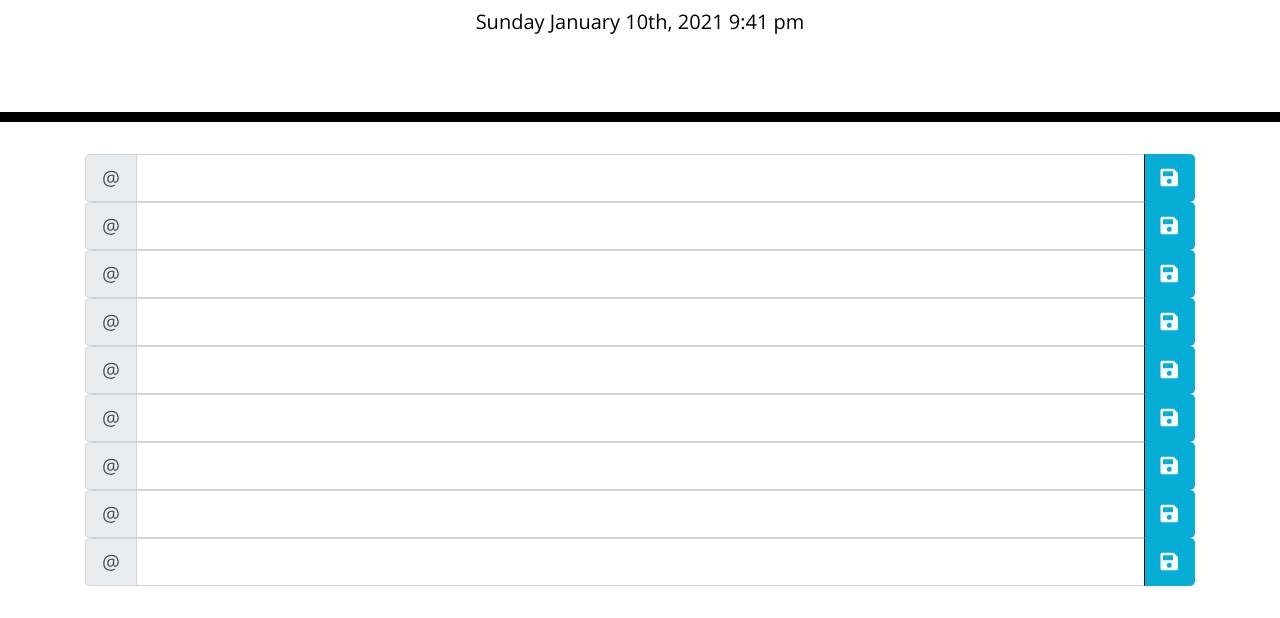
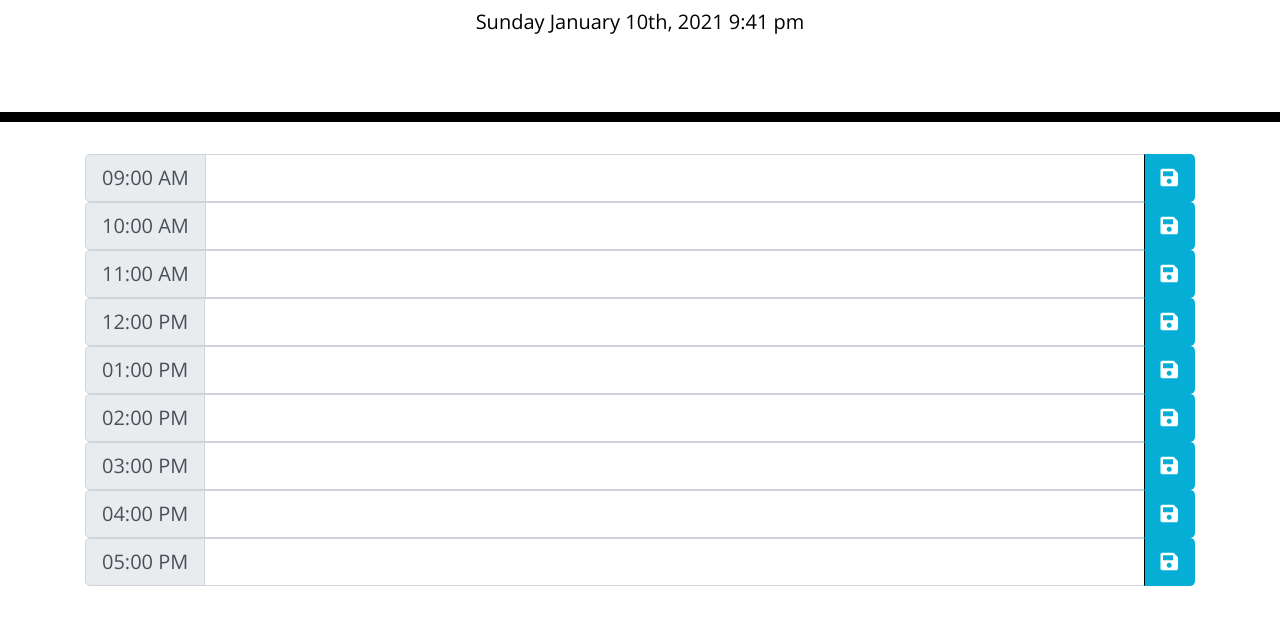
Before and after one commit to cmabdulkadir/Work_Day_Scheduler, a plain HTML site: page Develop/index.html in a window 1280 px wide. Shown: the part 182-800 px from the top of the page. Drawn offline with nearby package versions, Linux system fonts and the light colour scheme.

Commit message:
dynamically add time slots

```diff
--- a/Develop/index.html
+++ b/Develop/index.html
@@ -32,7 +32,7 @@
     <div class="container">
       <div class="input-group input-group-lg">
         <div class="input-group-prepend">
-          <span class="input-group-text time-block">@</span>
+          <span class="input-group-text time-block block1"></span>
         </div>
         <input type="text" class="form-control" aria-label="Large" />
         <div class="input-group-append">
@@ -41,7 +41,7 @@
       </div>
       <div class="input-group input-group-lg">
         <div class="input-group-prepend">
-          <span class="input-group-text time-block">@</span>
+          <span class="input-group-text time-block block2"></span>
         </div>
         <input type="text" class="form-control" aria-label="Large" />
         <div class="input-group-append">
@@ -50,7 +50,7 @@
       </div>
       <div class="input-group input-group-lg">
         <div class="input-group-prepend">
-          <span class="input-group-text time-block">@</span>
+          <span class="input-group-text time-block block3"></span>
         </div>
         <input type="text" class="form-control" aria-label="Large" />
         <div class="input-group-append">
@@ -59,7 +59,7 @@
       </div>
       <div class="input-group input-group-lg">
         <div class="input-group-prepend">
-          <span class="input-group-text time-block">@</span>
+          <span class="input-group-text time-block block4"></span>
         </div>
         <input type="text" class="form-control" aria-label="Large" />
         <div class="input-group-append">
@@ -68,7 +68,7 @@
       </div>
       <div class="input-group input-group-lg">
         <div class="input-group-prepend">
-          <span class="input-group-text time-block">@</span>
+          <span class="input-group-text time-block block5"></span>
         </div>
         <input type="text" class="form-control" aria-label="Large" />
         <div class="input-group-append">
@@ -77,7 +77,7 @@
       </div>
       <div class="input-group input-group-lg">
         <div class="input-group-prepend">
-          <span class="input-group-text time-block">@</span>
+          <span class="input-group-text time-block block6"></span>
         </div>
         <input type="text" class="form-control" aria-label="Large" />
         <div class="input-group-append">
@@ -86,7 +86,7 @@
       </div>
       <div class="input-group input-group-lg">
         <div class="input-group-prepend">
-          <span class="input-group-text time-block">@</span>
+          <span class="input-group-text time-block block7"></span>
         </div>
         <input type="text" class="form-control" aria-label="Large" />
         <div class="input-group-append">
@@ -95,7 +95,7 @@
       </div>
       <div class="input-group input-group-lg">
         <div class="input-group-prepend">
-          <span class="input-group-text time-block">@</span>
+          <span class="input-group-text time-block block8"></span>
         </div>
         <input type="text" class="form-control" aria-label="Large" />
         <div class="input-group-append">
@@ -104,7 +104,7 @@
       </div>
       <div class="input-group input-group-lg">
         <div class="input-group-prepend">
-          <span class="input-group-text time-block">@</span>
+          <span class="input-group-text time-block block9"></span>
         </div>
         <input type="text" class="form-control" aria-label="Large" />
         <div class="input-group-append">
--- a/Develop/schedule.js
+++ b/Develop/schedule.js
@@ -1,3 +1,42 @@
 var currentDate = moment().format('dddd MMMM Do, YYYY h:mm a');
+$("#currentDay").text(currentDate)
 
-$("#currentDay").text(`${currentDate}`)
+var startTime = moment().startOf("day").add(9, "hours")
+
+var hourone = startTime.add(0, "h")
+hourone = hourone.format("hh:mm A")
+$(".block1").text(hourone)
+
+var hourtwo = startTime.add(1, "h")
+hourtwo = hourtwo.format("hh:mm A")
+$(".block2").text(hourtwo)
+
+var hourthree = startTime.add(1, "h")
+hourthree = hourthree.format("hh:mm A")
+$(".block3").text(hourthree)
+
+console.log(startTime)
+var hourfour = startTime.add(1, "h")
+hourfour = hourfour.format("hh:mm A")
+console.log(hourfour)
+$(".block4").text(hourfour)
+
+var hourfive = startTime.add(1, "h")
+hourfive = hourfive.format("hh:mm A")
+$(".block5").text(hourfive)
+
+var hoursix = startTime.add(1, "h")
+hoursix = hoursix.format("hh:mm A")
+$(".block6").text(hoursix)
+
+var hourseven = startTime.add(1, "h")
+hourseven = hourseven.format("hh:mm A")
+$(".block7").text(hourseven)
+
+var houreight = startTime.add(1, "h")
+houreight = houreight.format("hh:mm A")
+$(".block8").text(houreight)
+
+var hournine = startTime.add(1, "h")
+hournine = hournine.format("hh:mm A")
+$(".block9").text(hournine)
```
